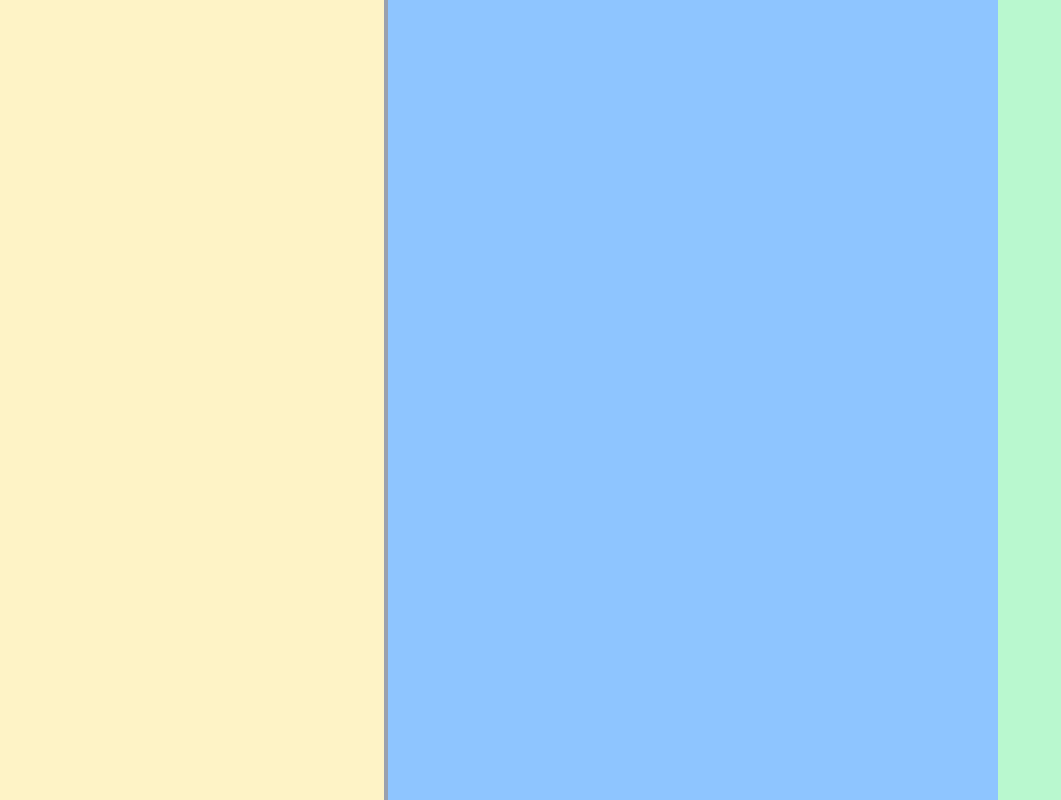
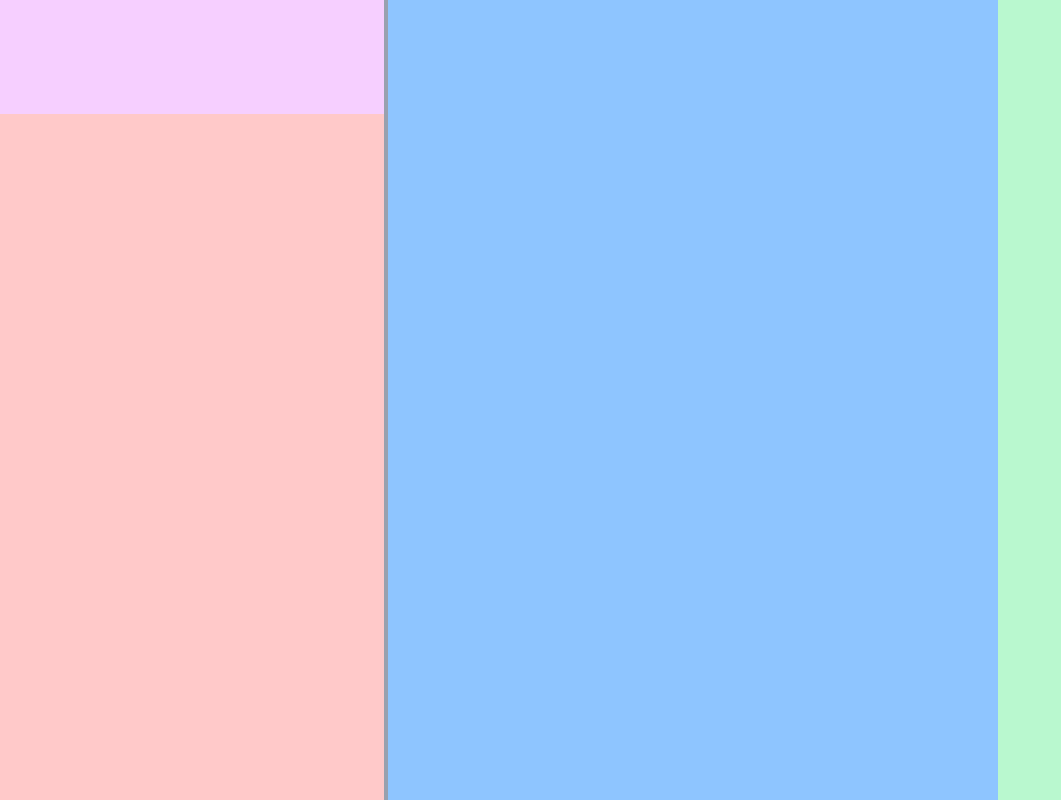
Before and after one commit to Rishi-Sidharda/interface, a Next.js app: page / in a window 1280 px wide. Shown: the whole page, without its empty margins (0-1061 px from the left). Built offline with nearby package versions, Linux system fonts and the light colour scheme.

Commit message:
more div containers

```diff
--- a/src/app/page.tsx
+++ b/src/app/page.tsx
@@ -32,7 +32,12 @@ export default function ResizableColumns() {
       onMouseUp={handleMouseUp}
     >
       {/* Left panel */}
-      <div className={`bg-amber-100`} style={{ width: `${leftWidth}%` }}></div>
+      <div className={`bg-amber-100`} style={{ width: `${leftWidth}%` }}>
+        <div className="h-full flex flex-col">
+          <div className={`bg-fuchsia-200 flex-1`}></div>
+          <div className={`bg-red-200 flex-6`}></div>
+        </div>
+      </div>
 
       {/* Divider */}
       <div
```
